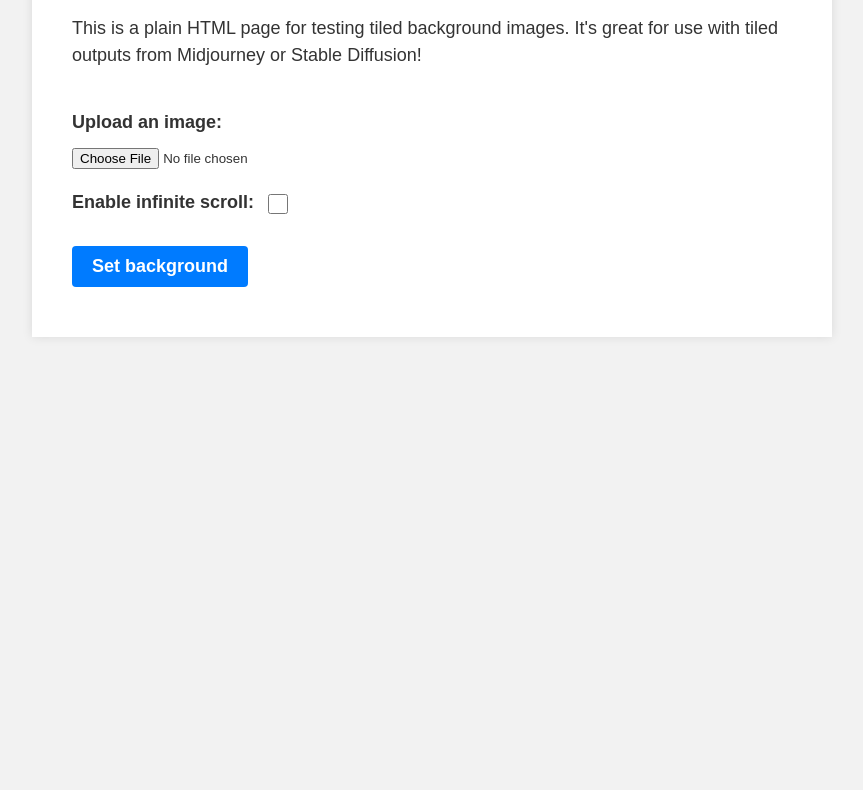
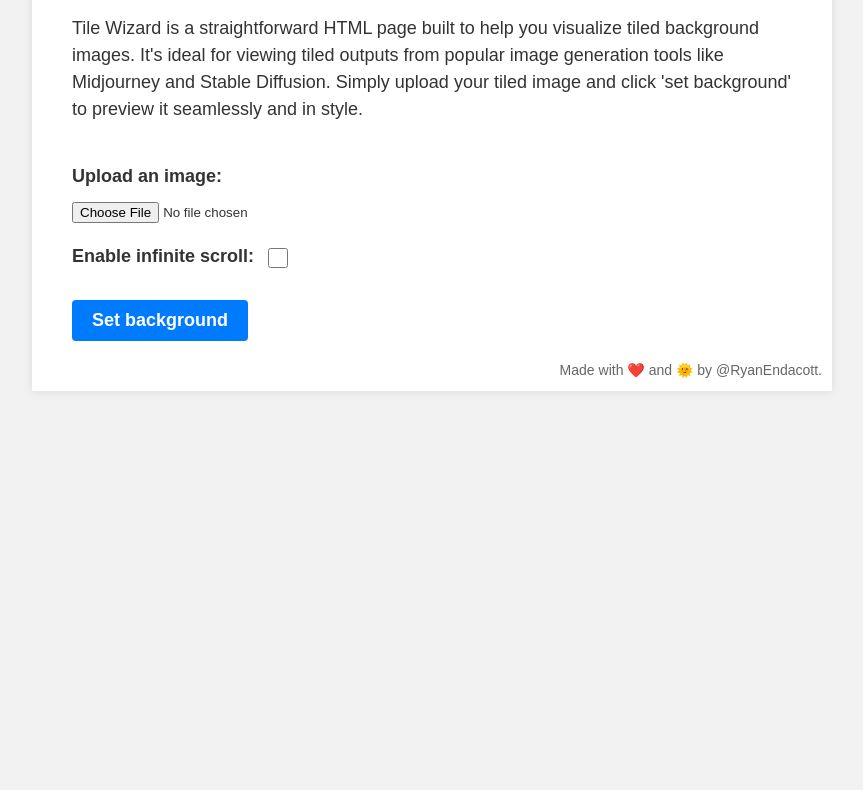
Before and after one commit to ryan-endacott/TileWizard, a plain HTML site: page index.html in a window 1280 px wide. Shown: the part 183-973 px from the top of the page, without its empty margins (208-1071 px from the left). Drawn offline with Linux system fonts and the light colour scheme.

Commit message:
More improvements.

```diff
--- a/index.html
+++ b/index.html
@@ -1,10 +1,13 @@
 <!DOCTYPE html>
-<html>
+<html lang="en">
 
 <head>
-  <title>Tiled Background Tester</title>
+  <meta charset="UTF-8">
+  <meta name="viewport" content="width=device-width, initial-scale=1.0">
+  <meta name="description"
+    content="Tile Wizard is a simple HTML page designed for viewing tiled background images. With Tile Wizard, you can easily upload your tiled background image and preview it in a seamless and visually appealing format. Perfect for web developers, graphic designers, and anyone who wants to explore and visualize tiled background images.">
+  <title>Tile Wizard - The Ultimate Tiled Background Viewer</title>
   <style>
-
     body {
       margin: 0;
       padding: 0;
@@ -17,6 +20,7 @@ body {
     }
 
     .container {
+      position: relative;
       max-width: 800px;
       margin: 80px auto 0;
       padding: 40px;
@@ -96,14 +100,31 @@ input[type="checkbox"] {
       margin-left: -1px;
     }
 
+    #footer {
+      position: absolute;
+      bottom: 10px;
+      right: 10px;
+      font-size: 14px;
+      color: #666;
+    }
+
+    #footer a {
+      color: #666;
+      text-decoration: none;
+    }
+
+    #footer a:hover {
+      color: #333;
+    }
   </style>
 </head>
 
 <body>
   <div class="container">
-    <h1>Tiled Background Viewer</h1>
-    <p>This is a plain HTML page for testing tiled background images. It's great for use with tiled outputs from
-      Midjourney or Stable Diffusion!</p>
+    <h1>Tile Wizard - Ultimate Tiled Image Viewer</h1>
+    <p>Tile Wizard is a straightforward HTML page built to help you visualize tiled background images. It's ideal for
+      viewing tiled outputs from popular image generation tools like Midjourney and Stable Diffusion. Simply upload your
+      tiled image and click 'set background' to preview it seamlessly and in style.</p>
     <form>
       <label for="bgImage">Upload an image:</label>
       <input type="file" id="bgImage" name="bgImage">
@@ -114,6 +135,9 @@ input[type="checkbox"] {
       </div>
       <button type="button" onclick="setBackground()">Set background</button>
     </form>
+    <footer id="footer">
+      Made with ❤️ and 🌞 by <a target="_blank" href="https://twitter.com/RyanEndacott">@RyanEndacott</a>.
+    </footer>
   </div>
   <div class="infinite-scroll-box"></div>
   <script>
```
Lines whose indentation alone changed are shown as unchanged.
